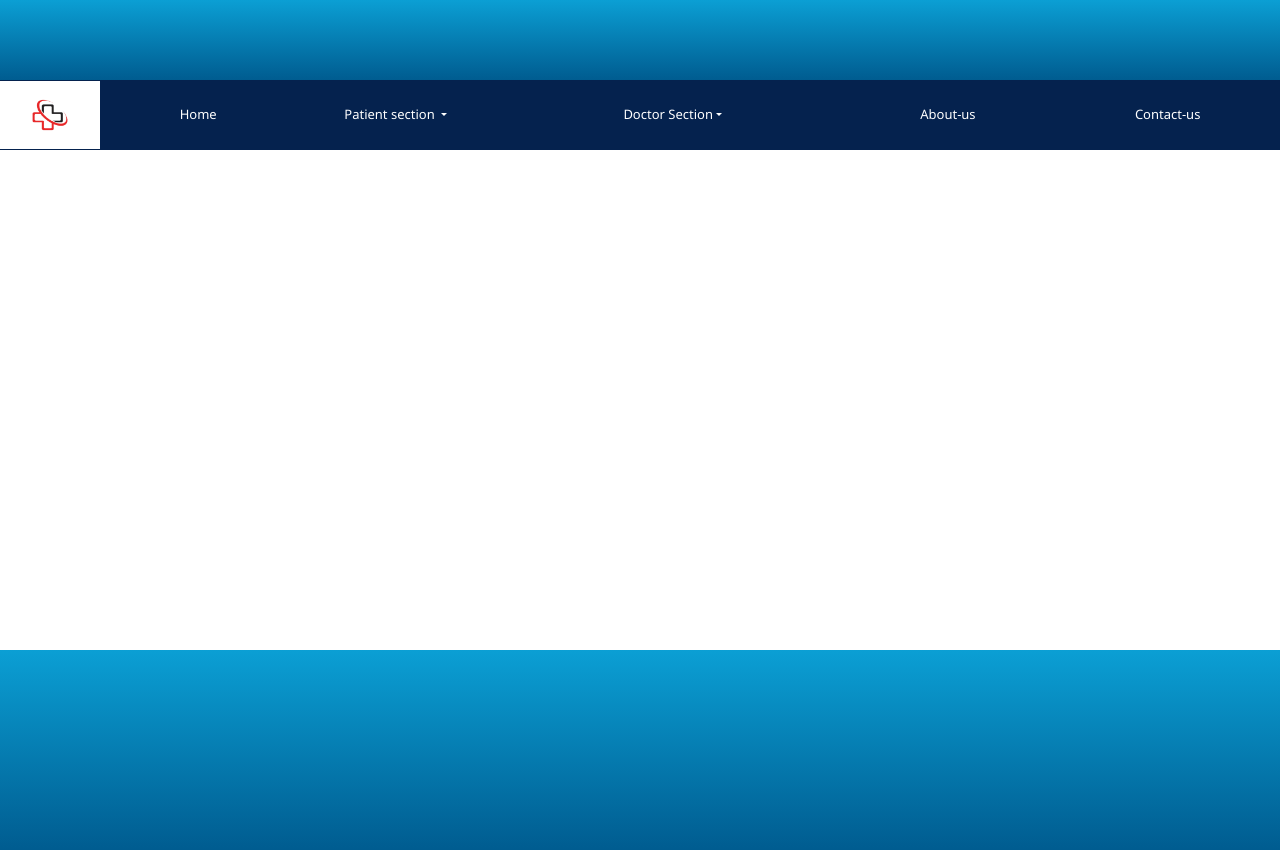
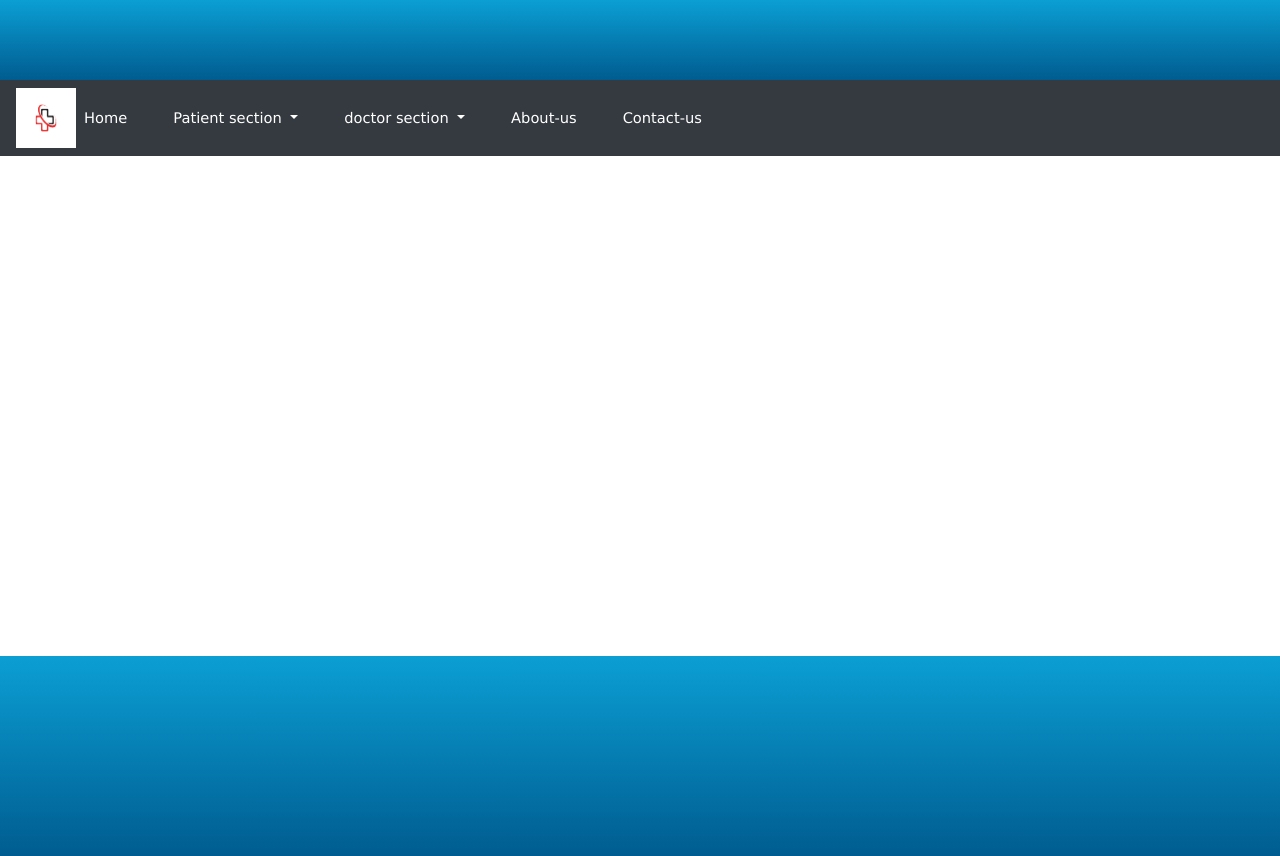
Before and after one commit to Motoarman/casestudy1, an Angular app in the folder first/: page / in a window 1280 px wide. Built offline with nearby package versions, Linux system fonts and the light colour scheme.

Commit message:
responsive_commit

```diff
--- a/first/src/app/app.component.css
+++ b/first/src/app/app.component.css
@@ -1,21 +1,18 @@
+.nav1{
+  height: 80px;
+
+}
+
 .div1 {
   height: 80px;
   background-image: linear-gradient(#0b9fd4, #005c90);
 }
 
-.navbar {
-  height: 70px;
-  background-color: #05224e;
-  margin: 0;
-  padding: 0;
-  justify-content:start;
-
-
-}
 
 .main-div {
   height: 500px;
-  background-color: white;
+  background-color:white;
+  width: 100%;
 }
 
 .footer-div {
@@ -23,32 +20,13 @@
   background-image: linear-gradient(#0b9fd4, #005c90);
 }
 
-li{
-   font-family:'Lucida Sans', 'Lucida Sans Regular', 'Lucida Grande', 'Lucida Sans Unicode', Geneva, Verdana, sans-serif;
-  color: white;
-   font-size: 15px;
-}
-
-a{
-
-  color:white;
-  text-decoration: none;
-  font-family: 'Segoe UI', Tahoma, Geneva, Verdana, sans-serif;
-  font-size: small;
-  margin: auto;
-}
 
 .fontcolor{
-  color: black;
+  color:white;
 }
 
 .dropdown-menu > li:hover > .dropdown-submenu {
   display: block;
-}
-
-.dropdown-menu li {
-  position: relative;
-  padding-top: 2px;
 }
 
 .dropdown-menu .dropdown-submenu {
@@ -61,10 +39,31 @@ a{
   left: auto;
 }
 
+li{
+  font-family:'Lucida Sans', 'Lucida Sans Regular', 'Lucida Grande', 'Lucida Sans Unicode', Geneva, Verdana, sans-serif;
+ color: white;
+  font-size: 15px;
+}
+
+ a {
+
+  color:white;
+  text-decoration: none;
+  font-family:inherit;
+  font-size: 11pt;
+  margin-right: 30px;
+
+}
+
 .arrow {
-  margin-left: 50px;
+  margin-left: 60px;
   position:relative;
   top:5px;
   font-size: 2rem;
   line-height: 0;
 }
+
+navbar-style{
+
+  box-shadow: 0 5px 10px #efefef  ;
+}
--- a/first/src/app/app.component.html
+++ b/first/src/app/app.component.html
@@ -1,28 +1,20 @@
 <div class="div1"></div>
-
 <div>
-  <nav class="navbar">
-    <img
-      src="../assets/sarmi2-09.jpg"
-      alt="main-logo"
-      height="68"
-      width="100"
-      [border]="0"
-    />
-    <a routerLink="/home" routerLinkActive="false">Home</a>
-    <div style="margin-left: 2em" class="dropdown">
-      <a
-        class="nav-link dropdown-toggle"
-        href="#"
-        role="button"
-        id="dropdownMenuLink"
-        data-toggle="dropdown"
-        aria-haspopup="true"
-        aria-expanded="false"
-      >
+  <nav class="navbar navbar-expand-md navbar-light bg-dark">
+    <img src="../assets/sarmi2-09.jpg" alt="logo" height="60" width="60">
+    <button class="navbar-toggler" type="button" data-toggle="collapse" data-target="#navbarSupportedContent" aria-controls="navbarSupportedContent" aria-expanded="false" aria-label="Toggle navigation">
+      <span class="navbar-toggler-icon"></span>
+    </button>
+    <div class="collapse navbar-collapse" id="navbarSupportedContent">
+      <ul class="navbar-nav mr-auto">
+        <li class=" nav-item active">
+          <a style="color: white;" class=" nav-link " routerLink="/home" routerLinkActive="false">Home </a>
+        </li>
+        <li class="nav-item dropdown">
+          <a style="color: white;" class="nav-link dropdown-toggle" href="#" id="navbarDropdown" role="button" data-toggle="dropdown" aria-haspopup="true" aria-expanded="false">
             Patient section
           </a>
-      <ul style="background-color: #005c90" class="dropdown-menu">
+          <div  style="background-color: #005c90" class="dropdown-menu" aria-labelledby="navbarDropdown">
             <li>
                 <a class="dropdown-item" href="#"
                   >Available Treatments<Span class="arrow">&raquo;</Span></a
@@ -61,29 +53,30 @@
            <hr class="dropdown-divider" />
            <a class="dropdown-item" href="#">Available Government Schemes</a>
          </li>
-      </ul>
           </div>
-    <div style="margin-left: 9em" class="dropdown">
-      <a
-        class="nav-link dropdown-toggle"
-        href="#"
-        role="button"
-        id="dropdownMenuLink"
-        data-toggle="dropdown"
-        aria-haspopup="true"
-        aria-expanded="false"
-      >
-        Doctor Section</a
-      >
+        </li>
+        <li class="nav-item dropdown">
+          <a style="color: white;" class="nav-link dropdown-toggle" href="#" id="navbarDropdown" role="button" data-toggle="dropdown" aria-haspopup="true" aria-expanded="false">
+            doctor section
+          </a>
+
           <div style="background-color: #005c90" class="dropdown-menu">
             <a class="dropdown-item" href="#">Doctor Login</a>
           </div>
+        </li>
+
+        <li>
+          <li class=" nav-item active">
+            <a style="color: white;" class=" nav-link "routerLink="/about-us" routerLinkActive="false">About-us </a>
+          </li>
+
+          <li class=" nav-item active">
+            <a style="color: white;" class=" nav-link" routerLink="/contact-us" routerLinkActive="false">Contact-us </a>
+          </li>
+
+
+      </ul>
     </div>
-
-    <a style="margin-left: 14em" routerLink="/about-us" routerLinkActive="false"
-      >About-us</a
-    >
-    <a routerLink="/contact-us" routerLinkActive="false">Contact-us</a>
   </nav>
   </div>
 <div class="main-div">
```
Also changed, not shown: first/src/app/cardiology/hslogo.jpg (added), first/src/app/cardiology/sarmi2-09.jpg (added). Lines whose indentation alone changed are shown as unchanged.
